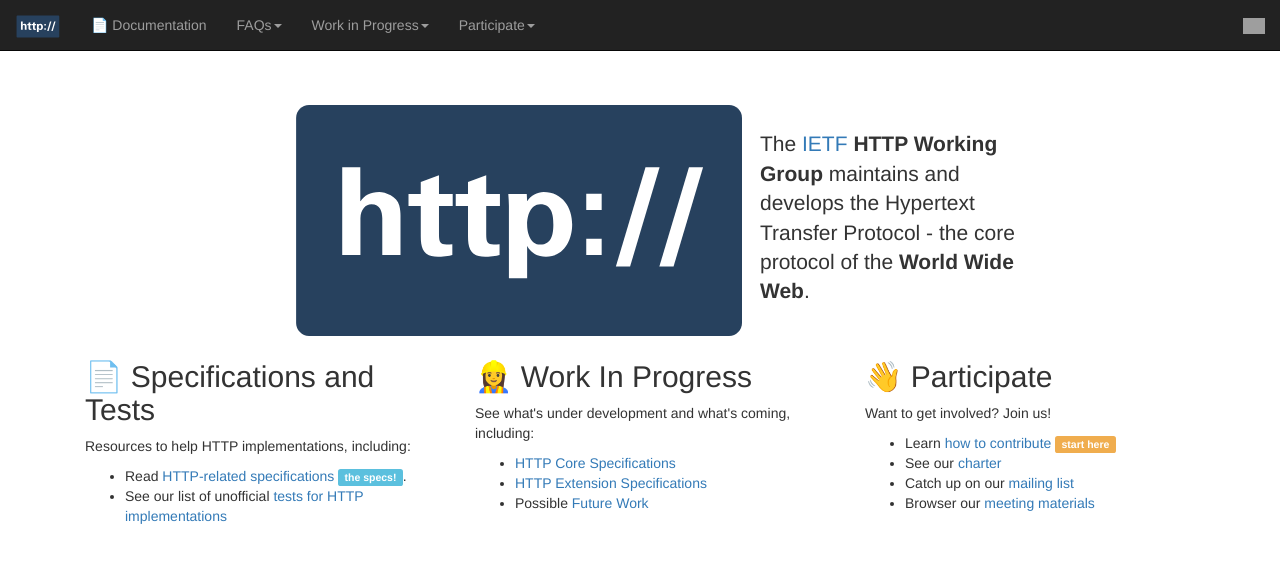
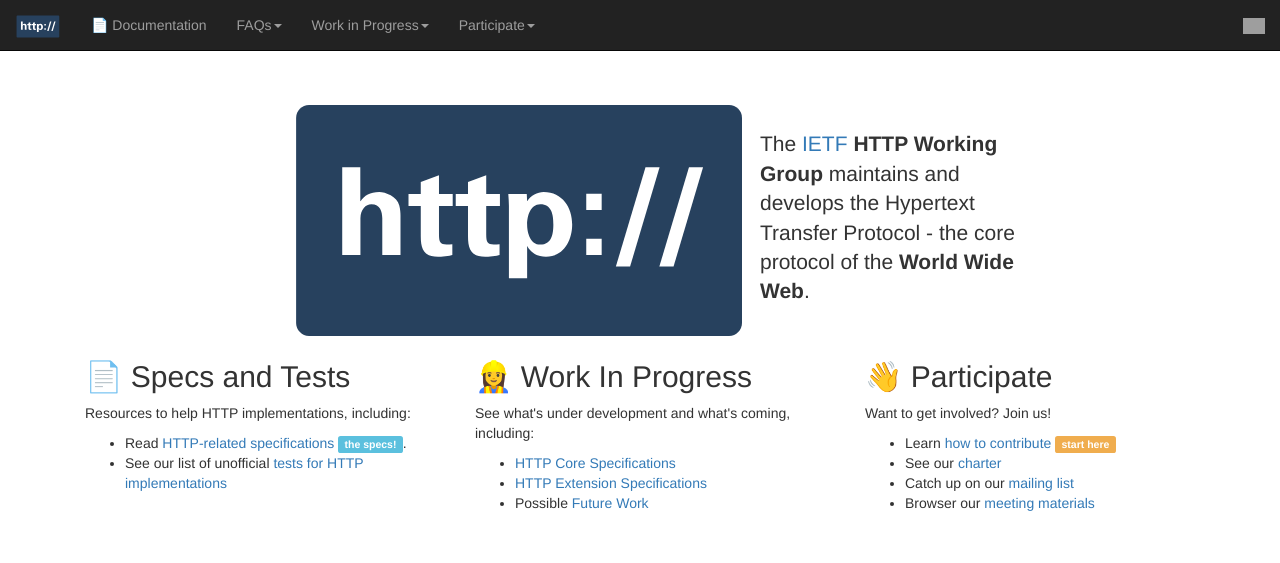
Before and after one commit to httpwg/httpwg.github.io, a Jekyll site: the page built from index.md, in a window 1280 px wide. Shown: the top 563 px of the page. Built offline with Jekyll 4.4.1, drawn with Linux system fonts in a browser that asks for light colours; grey boxes are pictures that could not be loaded.

Commit message:
a bit shorter

```diff
--- a/index.md
+++ b/index.md
@@ -27,7 +27,7 @@
 <div class="row">
 
 	<div class="col-sm-4">
-		<h2>📄 Specifications and Tests</h2>
+		<h2>📄 Specs and Tests</h2>
     <p>Resources to help HTTP implementations, including:</p>
     <ul>
 		  <li>Read <a href="/specs/">HTTP-related specifications</a> <span class="label label-info">the specs!</span>.</li>
```
